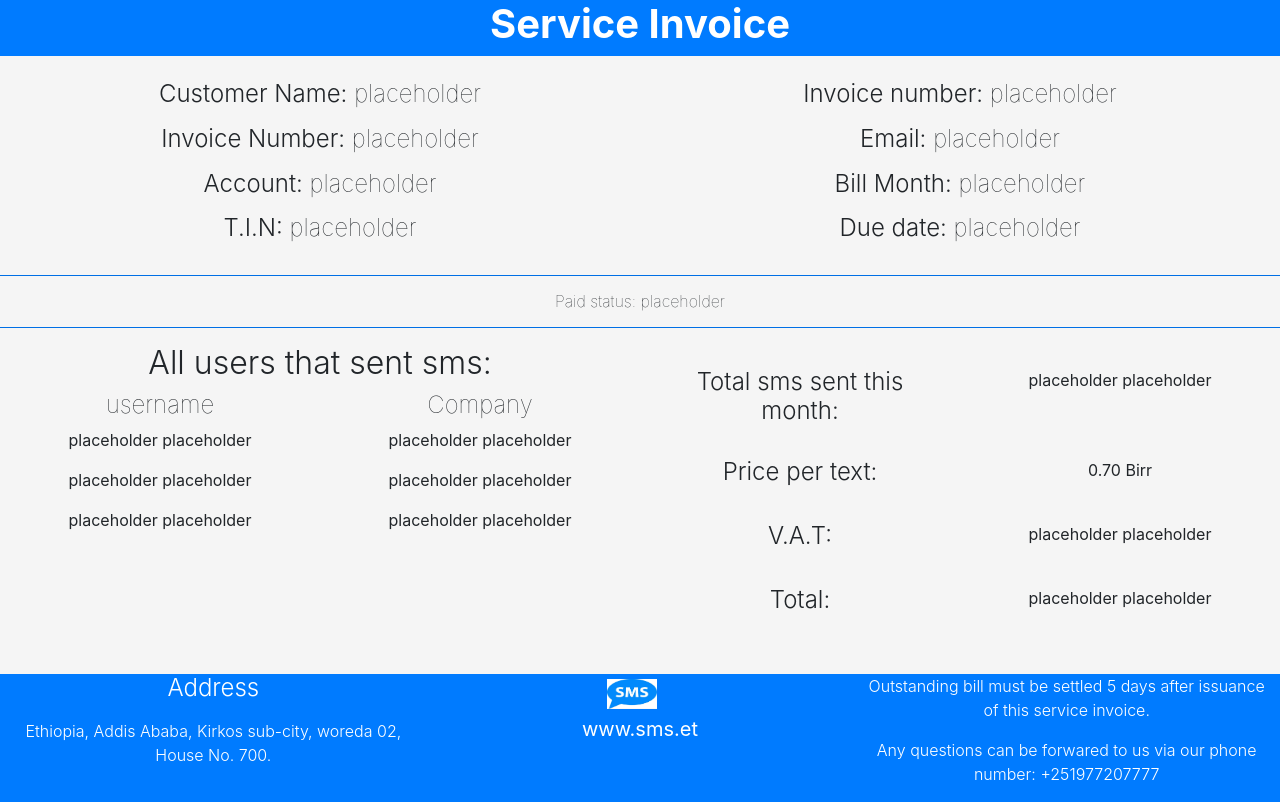
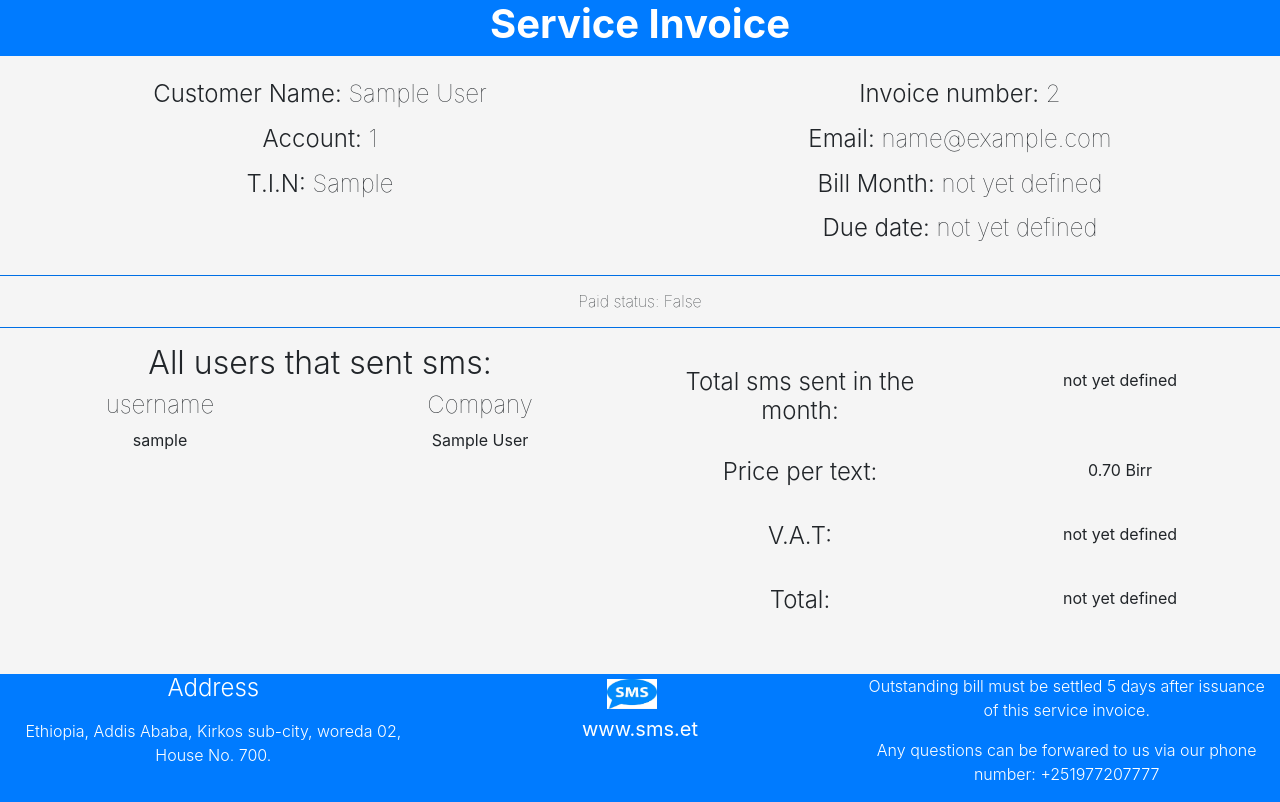
Before and after one commit to NegassaB/Django-SMS-API-with-pricing-and-receipt, a Django app: a page that uses ui/templates/ui/invoice.html in a window 1280 px wide. Run offline with Django 3.2, Linux system fonts and the light colour scheme; tables that the repository leaves empty hold one stand-in row (values such as "Sample post"); some libraries are stand-ins or nearby versions.

Commit message:
Progressing
I'm making progress on the invoice generation. Currently stuck on html
rendered but I'm sure there will be a library that can convert that to
pdf, there are still some huge gaps, but the following are complete:
1. gathers all users that sent sms from a specific company
2. get's the tin number of that company
3. generates the necessary invoice details from the database
4. displays all that coordinated on the html file

```diff
--- a/ui/templates/ui/invoice.html
+++ b/ui/templates/ui/invoice.html
@@ -21,22 +21,21 @@
             <br>
             <div class="row">
                 <div class="col-md-6">
-                    <h4 class="font-weight-light self-center h4"><p>Customer Name: <span class="font-weight-lighter"> placeholder</span></p></h4>
-                    <h4 class="font-weight-light self-center h4"><p>Invoice Number: <span class="font-weight-lighter"> placeholder</span> </p></h4>
-                    <h4 class="font-weight-light self-center h4"><p>Account: <span class="font-weight-lighter"> placeholder</span></p></h4>
-                    <h4 class="font-weight-light self-center h4"><p>T.I.N: <span class="font-weight-lighter"> placeholder</span></p></h4>
+                    <h4 class="font-weight-light self-center h4"><p>Customer Name: <span class="font-weight-lighter"> {{username.company_name}}</span></p></h4>
+                    <h4 class="font-weight-light self-center h4"><p>Account: <span class="font-weight-lighter"> {{account}}</span></p></h4>
+                    <h4 class="font-weight-light self-center h4"><p>T.I.N: <span class="font-weight-lighter"> {{tin}}</span></p></h4>
                 </div>
                 <div class="col-md-6">
-                        <h4 class="font-weight-light self-center h4"><p>Invoice number: <span class="font-weight-lighter"> placeholder</span></p></h4>
-                    <h4 class="font-weight-light self-center h4"><p>Email: <span class="font-weight-lighter"> placeholder</span></p></h4>
-                    <h4 class="font-weight-light self-center h4"><p>Bill Month: <span class="font-weight-lighter"> placeholder</span></p></h4>
-                    <h4 class="font-weight-light self-center h4"><p>Due date: <span class="font-weight-lighter"> placeholder</span></p></h4>
+                    <h4 class="font-weight-light self-center h4"><p>Invoice number: <span class="font-weight-lighter"> {{invoice_number}}</span></p></h4>
+                    <h4 class="font-weight-light self-center h4"><p>Email: <span class="font-weight-lighter"> {{email}}</span></p></h4>
+                    <h4 class="font-weight-light self-center h4"><p>Bill Month: <span class="font-weight-lighter"> {{bill_month}}</span></p></h4>
+                    <h4 class="font-weight-light self-center h4"><p>Due date: <span class="font-weight-lighter"> {{due_date}}</span></p></h4>
                 </div>
             </div>
         </header>
     </div>
     <hr class="bg-primary">
-    <h6 class="font-weight-lighter self-center h6"><p>Paid status: placeholder</p></h6>
+    <h6 class="font-weight-lighter self-center h6"><p>Paid status: {{payment_status}}</p></h6>
     <hr class="bg-primary">
 
     <div class="container-fluid">
@@ -46,15 +45,15 @@
                 <div class="row">
                     <div class="col-md-6">
                         <h4 class="font-weight-lighter h4">username</h4>
-                        <p>placeholder placeholder</p>
-                        <p>placeholder placeholder</p>
-                        <p>placeholder placeholder</p>
+                        {% for user in all_users_that_sent_sms %}
+                        <p>{{user.username}}</p>
+                        {% endfor %}
                     </div>
                     <div class="col-md-6">
                         <h4 class="font-weight-lighter h4">Company</h4>
-                        <p>placeholder placeholder</p>
-                        <p>placeholder placeholder</p>
-                        <p>placeholder placeholder</p>
+                        {% for user in all_users_that_sent_sms %}
+                        <p>{{user.company_name}}</p>
+                        {% endfor %}
                     </div>
                 </div>
             </div>
@@ -62,10 +61,10 @@
                 <br>
                 <div class="row">
                     <div class="col-md-6">
-                        <h4 class="font-weight-light self-center h4">Total sms sent this month:</h4>
+                        <h4 class="font-weight-light self-center h4">Total sms sent in the month:</h4>
                     </div>
                     <div class="col-md-6">
-                        <p>placeholder placeholder</p>
+                        <p>{{total_price}}</p>
                     </div>
                 </div>
                 <br>
@@ -83,7 +82,7 @@
                         <h4 class="font-weight-light self-center h4">V.A.T:</h4>
                     </div>
                     <div class="col-md-6">
-                        <p>placeholder placeholder</p>
+                        <p>{{vat}}</p>
                     </div>
                     <br>
                 </div>
@@ -93,7 +92,7 @@
                         <h4 class="font-weight-light self-center h4">Total:</h4>
                     </div>
                     <div class="col-md-6">
-                        <p>placeholder placeholder</p>
+                        <p>{{total_price}}</p>
                     </div>
                 </div>
             </div>
--- a/ui/views.py
+++ b/ui/views.py
@@ -192,7 +192,6 @@ def invoice_generator(request, username):
 
     user_to_invoice = SMSUser.objects.get(username=username)
     user_invoice = Invoice(invoice_to=user_to_invoice)
-    # user_invoice = Invoice(data)
     # TODO you have to figure out how to get the company name of each users on the SMSMessages table
     # all_sms_sent = SMSMessages.objects.all().filter()
 
@@ -200,11 +199,14 @@ def invoice_generator(request, username):
     company_tin = user_to_invoice.company_tin
     account = user_to_invoice.pk
     user_email = user_to_invoice.email
-    all_users_in_company = SMSUser.objects.all().filter(company_name="company_to_invoice")
+    all_users_in_company = SMSUser.objects.filter(company_name=company_to_invoice)
     user_invoice.save()
     invoice_number = user_invoice.pk
     paid_status = user_invoice.payment_status
-
+    all_sms_sent = {}
+    for user in all_users_in_company:
+        all_sms_sent[user] = SMSMessages.objects.filter(sending_user=user)
+    # x = count(all_sms_sent)
 
     ret_val = render(
         request,
@@ -213,14 +215,14 @@ def invoice_generator(request, username):
             "username": user_to_invoice,
             "company_name": company_to_invoice,
             "account": account,
-            "Invoice_number": invoice_number,
+            "invoice_number": invoice_number,
             "tin": company_tin,
             "email": user_email,
             "bill_month": "not yet defined",
             "due_date": "not yet defined",
-            "users_that_sent_sms": [un for un in all_users_in_company],
-            "VAT": "not yet defined",
-            "Total": "not yet defined",
+            "all_users_that_sent_sms": all_users_in_company,
+            "vat": "not yet defined",
+            "total_price": "not yet defined",
             "payment_status": paid_status,
         }
         )
```
